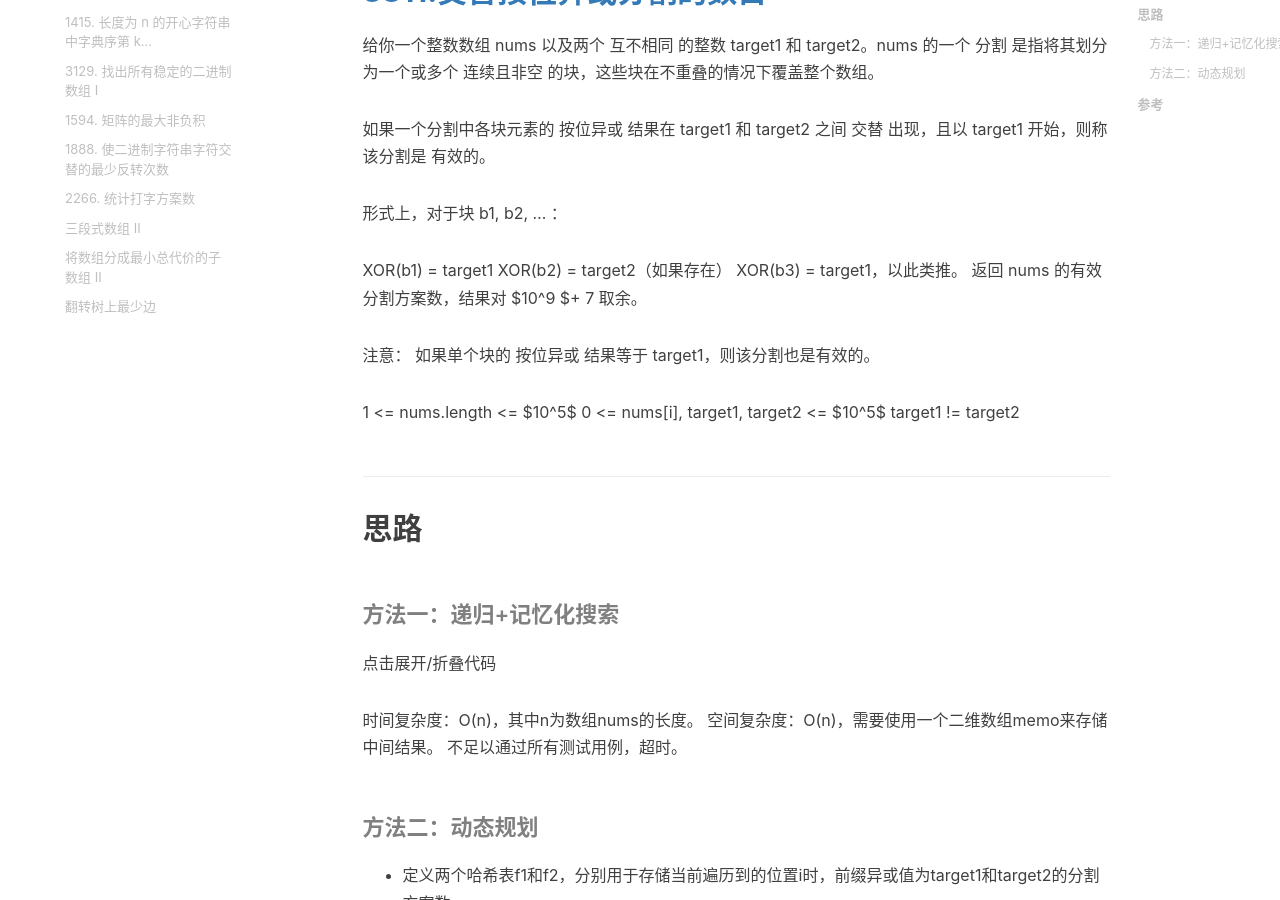
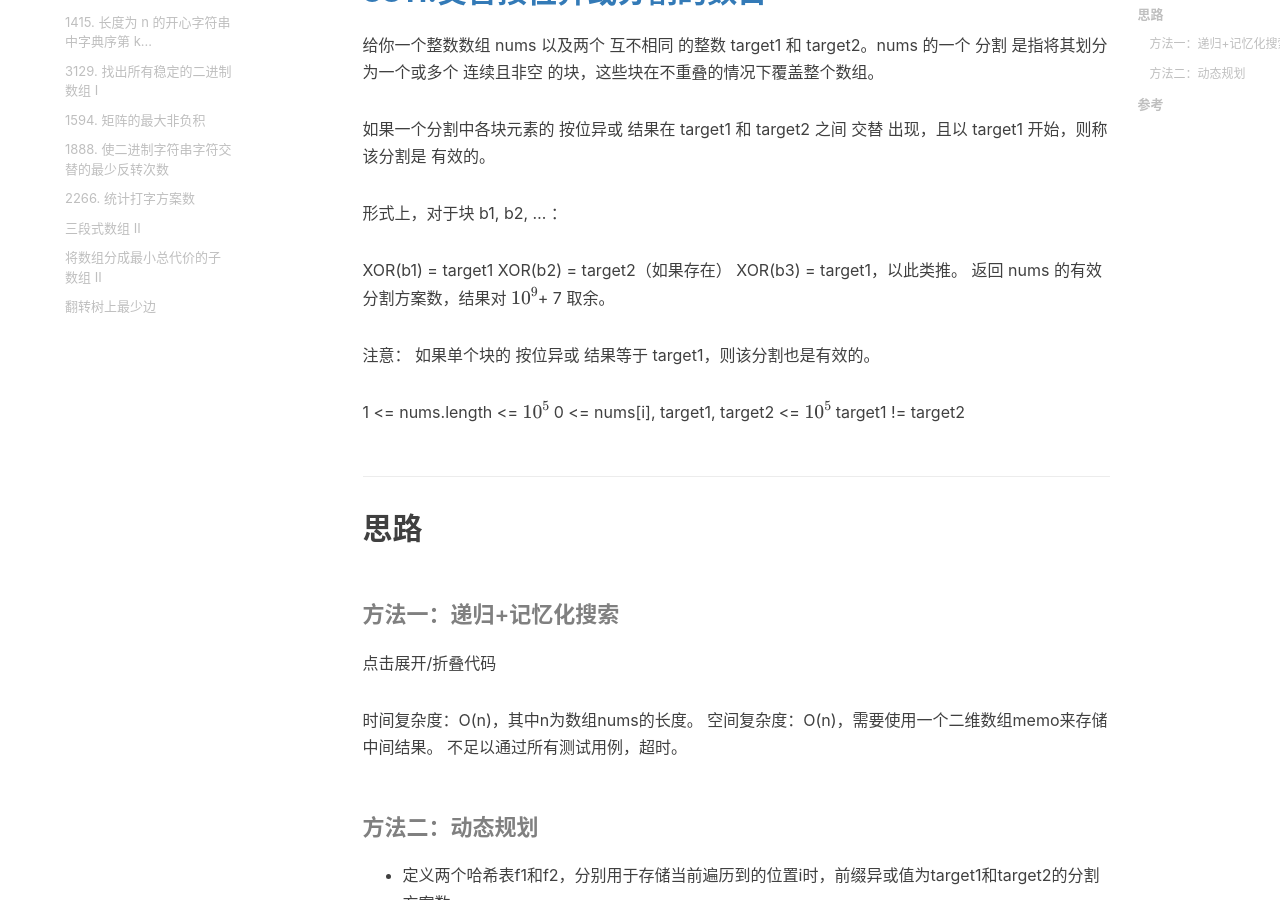
Before and after one commit to farmer3-c/farmer3-c.github.io, a Jekyll site: the page built from _posts/2026-01-19-.md, in a window 1280 px wide and 900 px high, scrolled down 588 px. Built offline with Jekyll 4.4.1, drawn with Linux system fonts in a browser that asks for light colours; nearby versions of some CDN libraries; formulas are drawn with MathJax 3; comment, search, counter and statistics services are not loaded; some of the changed lines change nothing that is shown.

Commit message:
update mathjax to v2

```diff
--- a/_includes/mathjax_support.html
+++ b/_includes/mathjax_support.html
@@ -6,18 +6,12 @@
       processEscapes: true
     },
     TeX: {
-      equationNumbers: {
-        autoNumber: "AMS"
-      }
+      equationNumbers: { autoNumber: "AMS" },
+      extensions: ["AMSmath.js","AMSsymbols.js"]
     },
     "HTML-CSS": {
-      scale: 100,
-      mtextFontInherit: true
-    },
-    SVG: {
       scale: 100
-    },
-    messageStyle: "none"
+    }
   });
 </script>
-<script src="https://cdn.jsdelivr.net/npm/mathjax@3/es5/tex-mml-chtml.js" async></script>
+<script src="https://cdn.jsdelivr.net/npm/mathjax@2/MathJax.js?config=TeX-AMS_HTML"></script>
```
